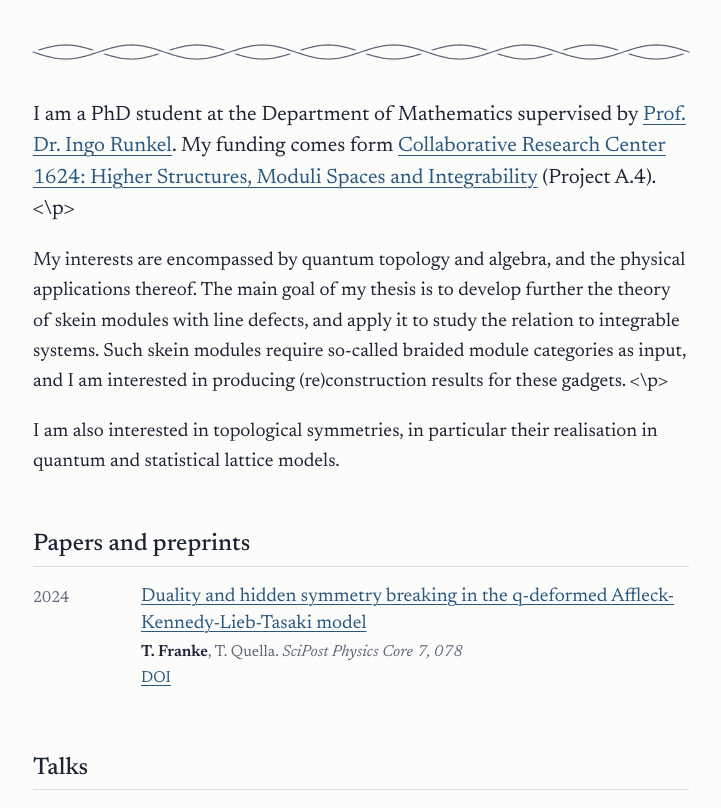
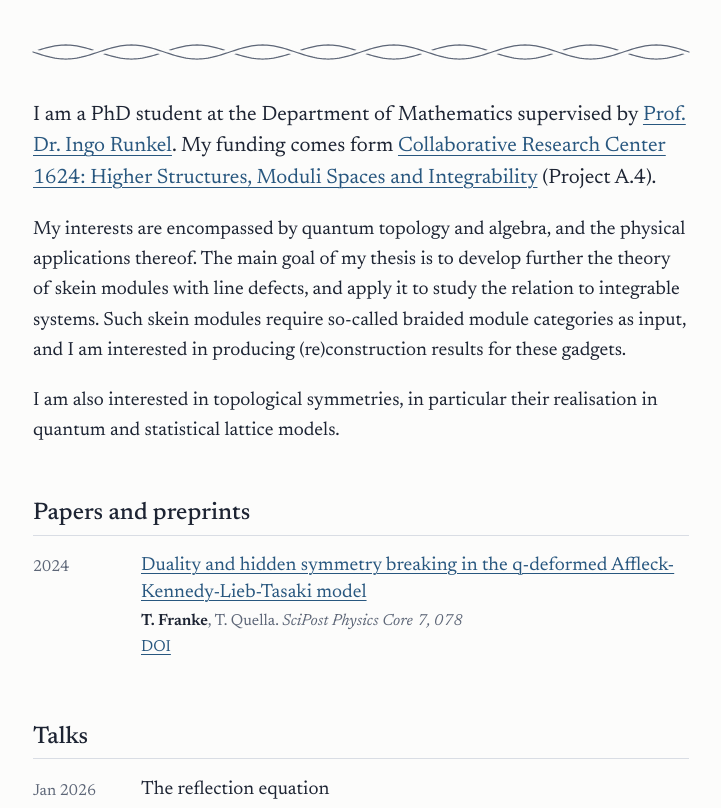
Before and after one commit to TylerFranke/TylerFranke.github.io, a Jekyll site: the page built from index.html, in a window 1280 px wide and 900 px high, scrolled down 330 px, cut to the strip 92-900 px from the top of the window. Shown: the whole strip, without its empty margins (279-1000 px from the left). Built offline with Jekyll 4.4.1, drawn with Linux system fonts in a browser that asks for light colours; part of the change alters nothing that is shown.

```diff
--- a/index.html
+++ b/index.html
@@ -49,9 +49,9 @@ layout: default
 
   <section class="wrap" id="about" aria-label="About">
     <p class="lede">I am a PhD student at the Department of Mathematics supervised by <a href="https://www.math.uni-hamburg.de/home/runkel/">Prof. Dr. Ingo Runkel</a>.
-    My funding comes form <a href="https://www.sfb1624.uni-hamburg.de/">Collaborative Research Center 1624: Higher Structures, Moduli Spaces and Integrability</a> (Project A.4).<\p>
+    My funding comes form <a href="https://www.sfb1624.uni-hamburg.de/">Collaborative Research Center 1624: Higher Structures, Moduli Spaces and Integrability</a> (Project A.4).
     <p>My interests are encompassed by quantum topology and algebra, and the physical applications thereof. The main goal of my thesis is to develop further the theory of skein modules with line defects, and apply it to study the relation to integrable systems.
-    Such skein modules require so-called braided module categories as input, and I am interested in producing (re)construction results for these gadgets. <\p>
+    Such skein modules require so-called braided module categories as input, and I am interested in producing (re)construction results for these gadgets.
     <p>I am also interested in topological symmetries, in particular their realisation in quantum and statistical lattice models.</p>
   </section>
 
```
